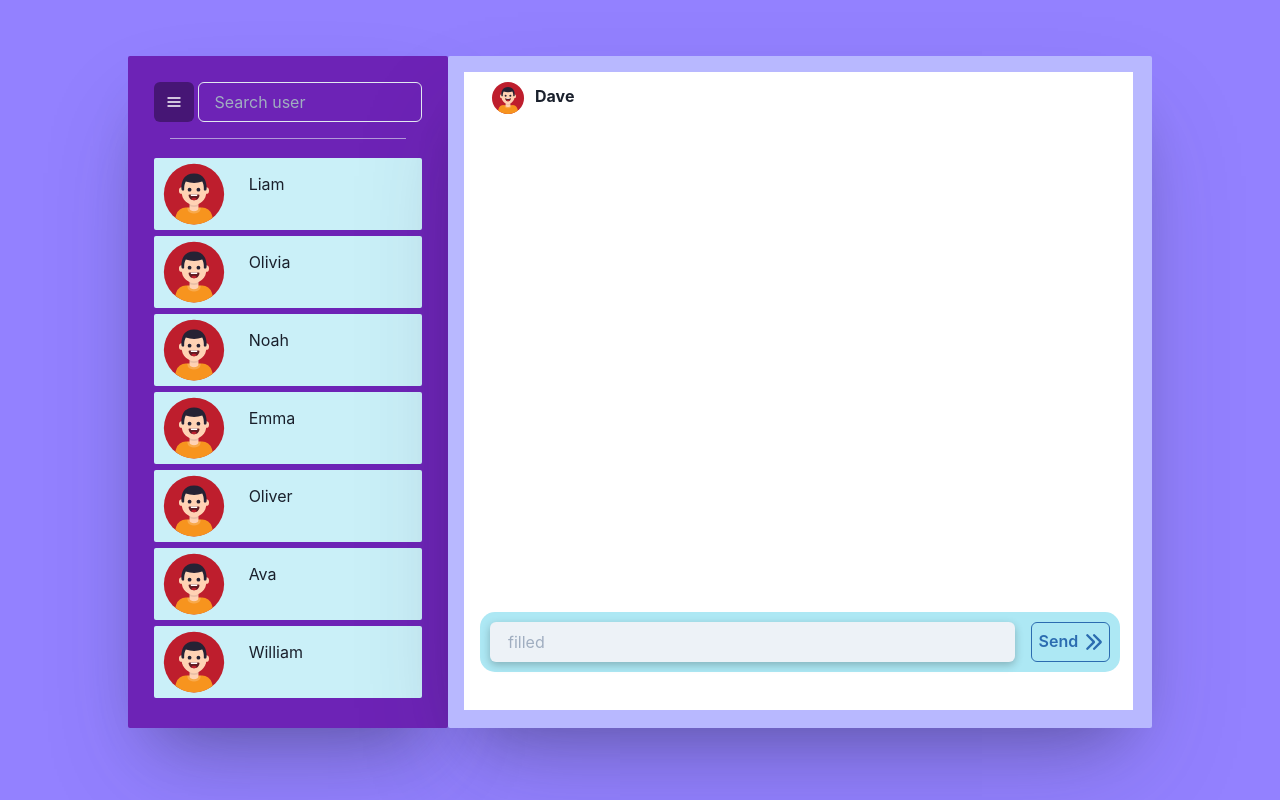
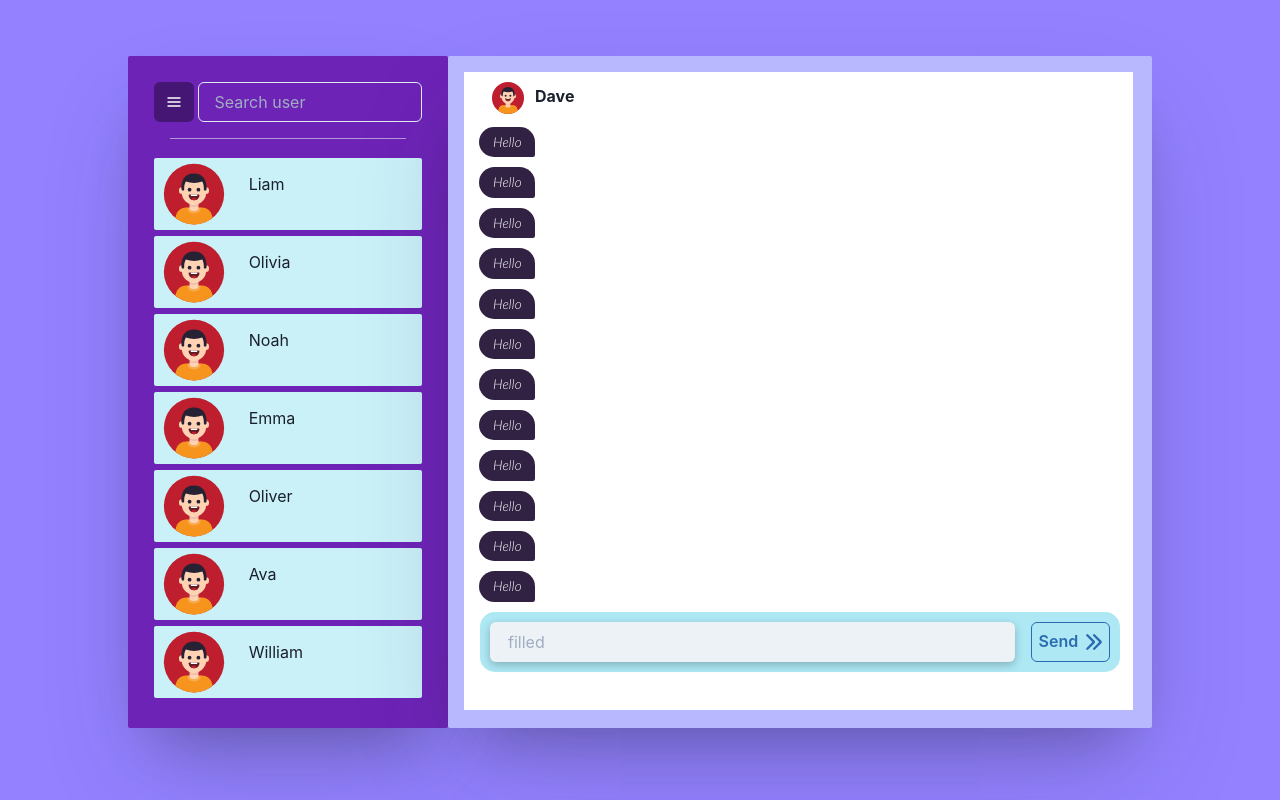
Before and after one commit to madannaik/react-messenger, a React (Create React App) app in the folder client/: page /#/chat in a window 1280 px wide. Built offline with nearby package versions, Linux system fonts and the light colour scheme.

Commit message:
on pause for 2 days

```diff
--- a/client/src/components/SignIn&login/login.js
+++ b/client/src/components/SignIn&login/login.js
@@ -7,7 +7,7 @@ import {Link} from "react-router-dom";
 import { useHistory } from "react-router-dom";
 import {ReactReduxContext} from 'react-redux';
 import {userLogged} from '../../store/login'
-
+import { useSelector, useDispatch } from 'react-redux'
 
 export const Login = () => {
     const toast = useToast();
--- a/client/src/components/chat/Drawer.js
+++ b/client/src/components/chat/Drawer.js
@@ -2,10 +2,8 @@ import {
     Drawer,
     DrawerBody,
     DrawerFooter,
-    DrawerHeader,
     DrawerOverlay,
     DrawerContent,
-    DrawerCloseButton,
     Button,
     Stack,
     Box,
@@ -29,18 +27,17 @@ export const DrawerMenu = ({isOpen, onOpen, onClose}) => {
         >
           <DrawerOverlay />
           <DrawerContent>
-            <DrawerCloseButton />
-            <DrawerHeader borderBottomWidth="1px">
-            {/* {context.store.replaceReducer("User")} */}Madan
-            </DrawerHeader>
-
+            {/* <DrawerCloseButton /> */}
+            {/* <DrawerHeader borderBottomWidth="1px">
+            {context.store.replaceReducer("User")}Madan
+            </DrawerHeader> */}
             <DrawerBody>
               <Stack spacing="24px">
                 <Box>
                   <FormLabel htmlFor="username">Name</FormLabel>
                   <Input
                     ref={firstField}
-                    id="username"
+                    id="Search"
                     placeholder="Please enter user name"
                   />
                 </Box>
--- a/client/src/components/chat/chatbox.js
+++ b/client/src/components/chat/chatbox.js
@@ -2,6 +2,7 @@ import Avatar from "../../svg/boy.svg"
 import "./css/chatbox.css"
 import { Image, Box, Input ,Button} from "@chakra-ui/react";
 import {ArrowRightIcon} from "@chakra-ui/icons";
+import Chatbubble from './chatbubble';
 export const ChatBox = () => {
     return <>
         <div className="chatarea">
@@ -11,7 +12,13 @@ export const ChatBox = () => {
                     <Box className="chatusername">Dave</Box>
                 </div>
                 <div className="chatdisplayspace">
+                    {Array.from(new Array(100)).map((data) => {
+                        return <>
+                         <Chatbubble/>
+                        </>
+                    }
 
+                    )}
                 </div>
                 <div className="chatexchange">
                     <Input variant="filled" placeholder="filled" className="catchusertext" />
--- a/client/src/components/chat/chatbubble.js
+++ b/client/src/components/chat/chatbubble.js
@@ -1,14 +1,36 @@
 import React from 'react'
+
+
+const bubblediv = {
+    // "display":"flex",
+    // "flexDirection":"row",
+    // "justifyContent":"flexEnd",
+    "margin":"5px",
+}
+const Chatbubbles  = {
+    "float":"left",
+    "padding":"5px 14px",
+    "maxWidth":"25vw",
+    "backgroundColor":"#312244",
+    // "background": "rgb(130,48,48)",
+    // "background": "linear-gradient(90deg, rgba(130,48,48,1) 0%, rgba(153,231,240,1) 0%, rgba(153,255,244,1) 100%)",
+    "borderRadius": "20px 20px 3px 20px",
+    "fontFamily": "'Lato', sans-serif",
+    "color":"#fff",
+    "fontWeight":"500",
+    "fontSize":"0.85rem"
+    // "borderTop":"5px",
+    // "borderBottom":"5px",
+    // "borderLeft":"5px",
+    // "birderRight":"5px",
+}
 
 export default function Chatbubble() {
     return (
-        <div>
-            <ul className="messages">
-                <li className="a">:)</li>
-                <li className="b">:))))</li>
-
-            </ul>
-
+        <div style={bubblediv}>
+           <div style={Chatbubbles}>
+                Hello
+           </div>
 
         </div>
     )
--- a/client/src/components/chat/css/chatbox.css
+++ b/client/src/components/chat/css/chatbox.css
@@ -1,3 +1,5 @@
+@import url('https://fonts.googleapis.com/css2?family=Lato:ital,wght@1,300;1,700&display=swap');
+
 .chatarea{
     width: 95%;
     height: 95%;
@@ -8,6 +10,7 @@
     display: inline;
     margin: 0;
     position: relative;
+
 }
 
 .chatusericon{
@@ -37,6 +40,8 @@
     height: 60vh;
     margin: 10px 10px;
     overflow-y: scroll;
+    display: flex;
+    flex-direction: column;
 }
 ::-webkit-scrollbar-thumb {
     background: #fe6d73;
@@ -55,7 +60,6 @@
     padding: 10px;
     border-radius: 15px;
     background-color:#ade8f4;
-
 }
 .catchusertext{
     border-color:"#660708";
--- a/client/src/index.js
+++ b/client/src/index.js
@@ -10,7 +10,6 @@ import { Provider } from "react-redux";
 const combindedReducers  = combineReducers({
         User : reducers,
         Chat:currentChatReducer,
-
 })
 const store = configureStore({reducer:combindedReducers});
 
--- a/client/src/store/login.js
+++ b/client/src/store/login.js
@@ -9,6 +9,9 @@ const initialState = {
     id: '',
     username: '',
     email: '',
+    friens:{},
+    repuests:{},
+    avatar_id:"",
   },
   isLoggedIn: false
 }
--- a/package.json
+++ b/package.json
@@ -13,10 +13,13 @@
   "dependencies": {
     "@reduxjs/toolkit": "^1.5.1",
     "body-parser": "^1.19.0",
+    "bufferutil": "^4.0.3",
     "cors": "^2.8.5",
     "express": "^4.17.1",
     "immer": "^8.0.4",
     "immutable": "^4.0.0-rc.12",
-    "mongoose": "^5.12.7"
+    "mongoose": "^5.12.7",
+    "socket.io": "^4.1.1",
+    "utf-8-validate": "^5.0.5"
   }
 }
```
Also changed, not shown: 2 other files (tests, documents, lock files or other folders).
